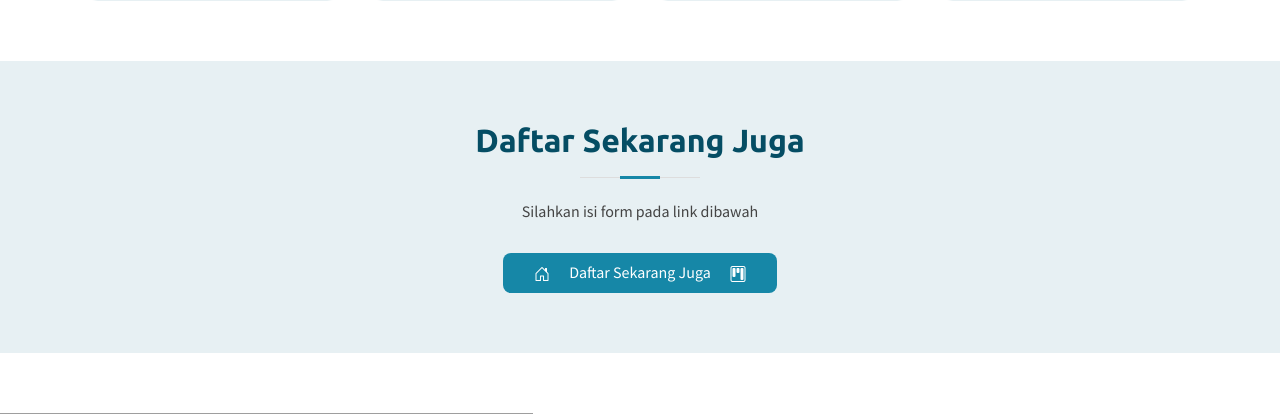
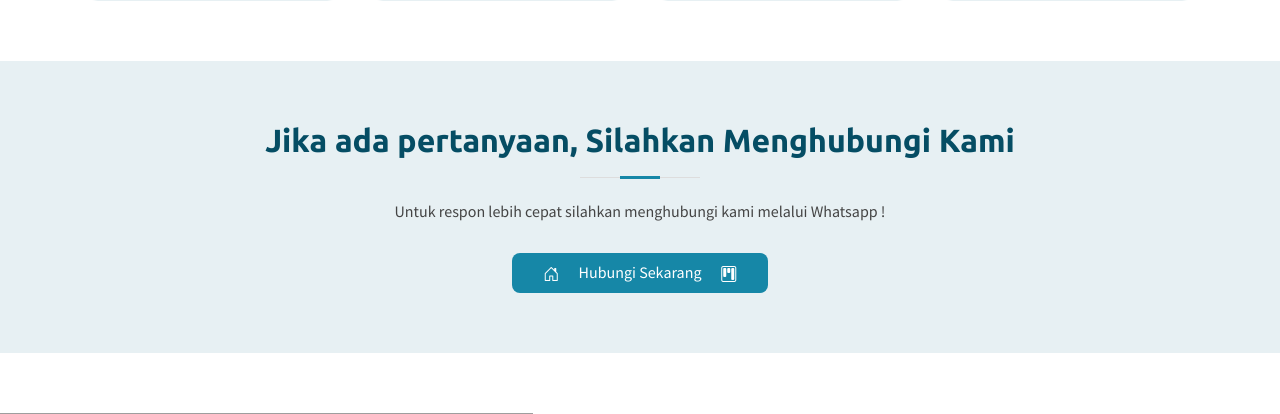
Before and after one commit to NikkiRufiansya/trustmedika, a PHP site: page / in a window 1280 px wide. Shown: the part 1952-2366 px from the top of the page. Run offline with PHP 8.4, Linux system fonts and the light colour scheme; some libraries are stand-ins or nearby versions; grey boxes are pictures that could not be loaded.

Commit message:
update content

```diff
--- a/index.php
+++ b/index.php
@@ -128,13 +128,13 @@
     <div class="container">
 
       <div class="section-title">
-        <h2>Daftar Sekarang Juga</h2>
-        <p>Silahkan isi form pada link dibawah</p>
+        <h2>Jika ada pertanyaan, Silahkan Menghubungi Kami</h2>
+        <p>Untuk respon lebih cepat silahkan menghubungi kami melalui Whatsapp !</p>
       </div>
       <div class="text-center">
-        <a href="https://forms.google.com" class="btn btn-utama">
+        <a href="https://api.whatsapp.com/send/?phone=62811143141&text=Halo%2C+saya+ingin+menanyakan+beberapa+hal+terkait+layanan+TrustMedika&app_absent=0" class="btn btn-utama" target="_blank">
           <i class="bi bi-journal-text"></i>
-          <span class="mx-3"> Daftar Sekarang Juga </span>
+          <span class="mx-3">Hubungi Sekarang</span>
           <i class="bi bi-link-45deg"></i>
         </a>
       </div>
```
